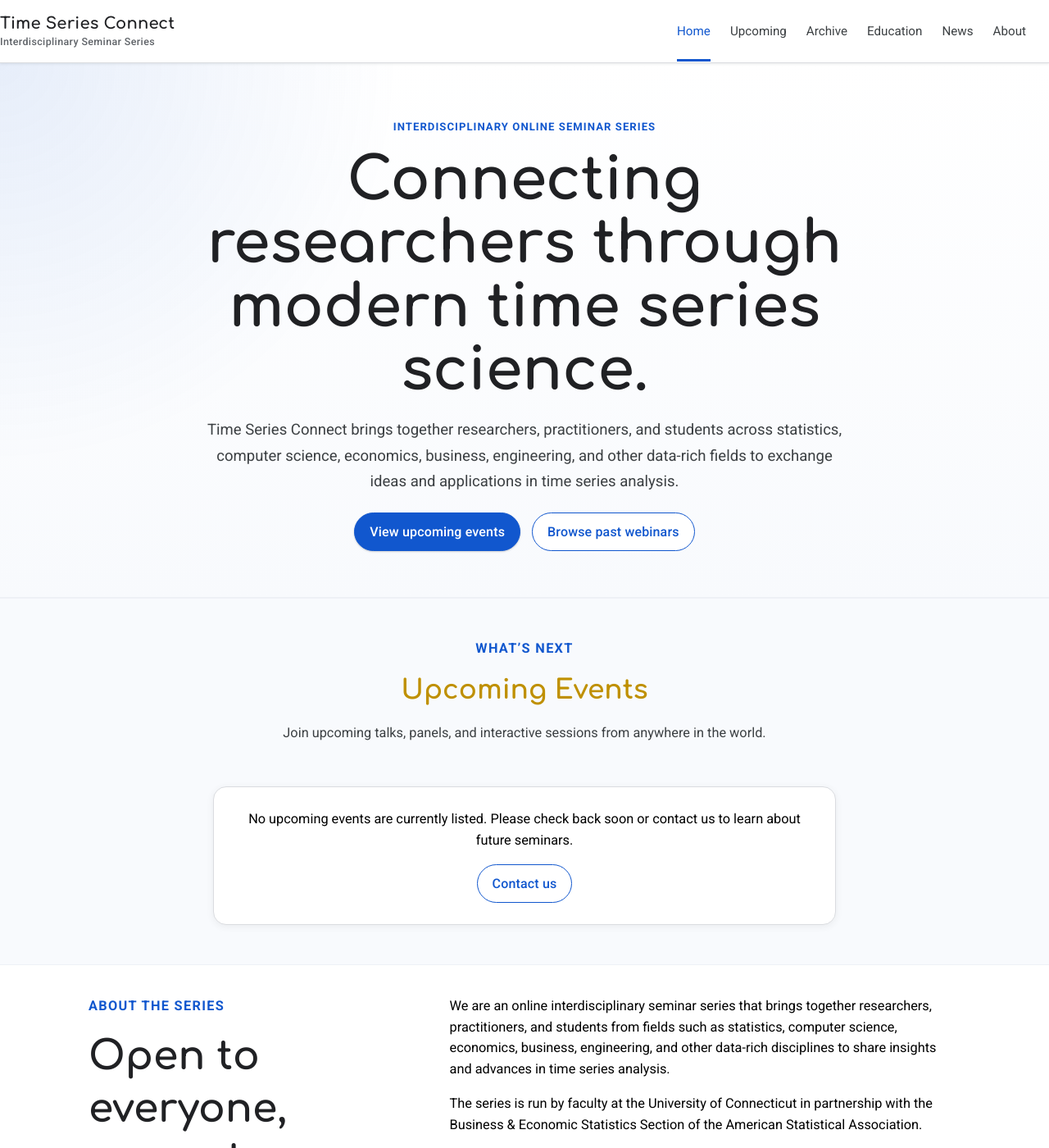
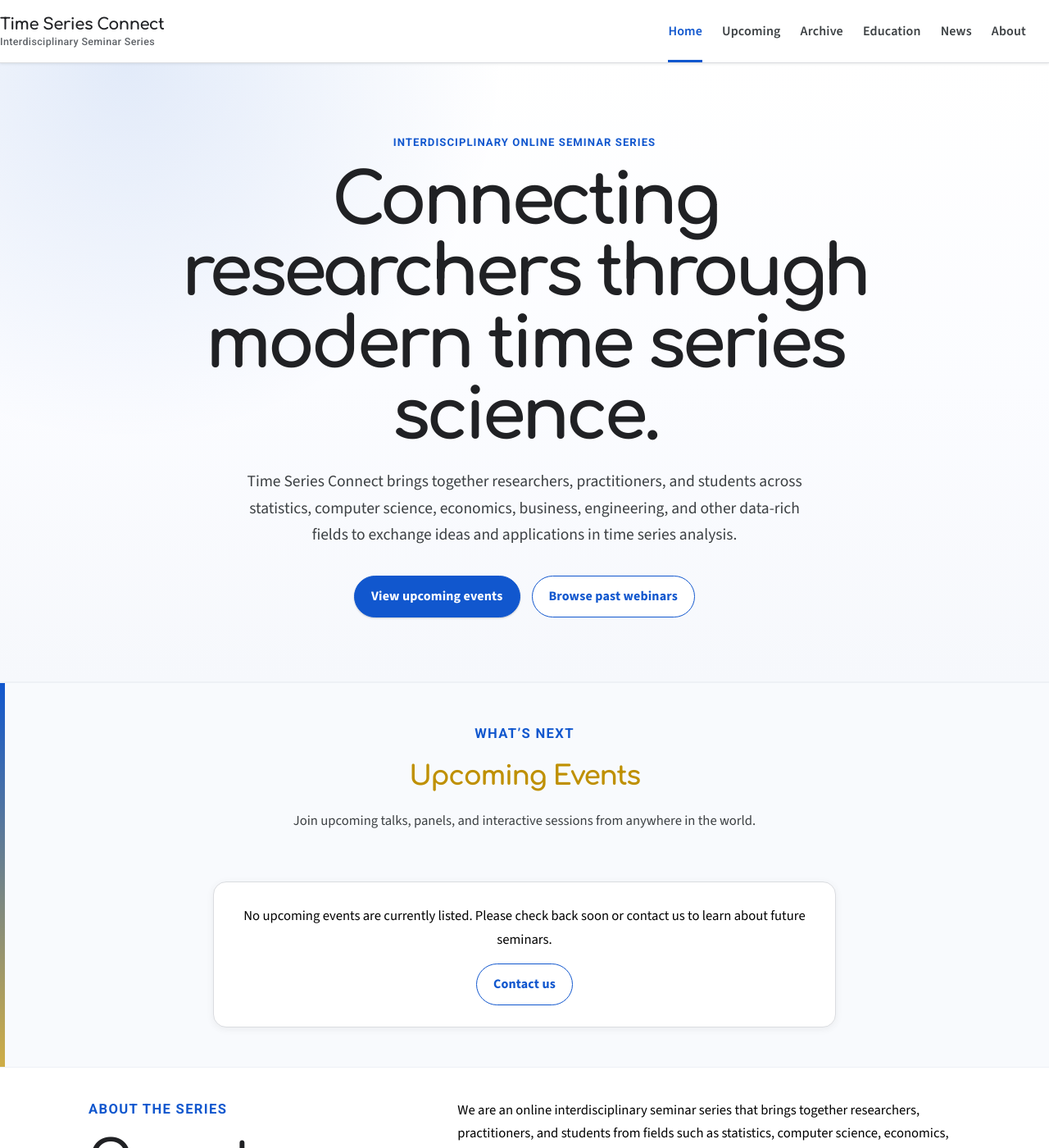
Before and after one commit to yaozheng-stat/time-series-connect, a Jekyll site: the page built from index.md, in a window 1280 px wide and 1400 px high. Shown: the whole window at 82% size. Built offline with Jekyll 4.4.1, drawn with Linux system fonts in a browser that asks for light colours.

Commit message:
Polish homepage typography and events

```diff
--- a/_includes/head.html
+++ b/_includes/head.html
@@ -5,5 +5,6 @@
   <meta name="description" content="{{ site.description }}">
   <link rel="stylesheet" href="{{ '/assets/css/main.css' | relative_url }}">
   <link rel="stylesheet" href="{{ '/assets/css/nav-overrides.css' | relative_url }}">
+  <link rel="stylesheet" href="{{ '/assets/css/typography-events.css' | relative_url }}">
   {% seo %}
 </head>
--- /dev/null
+++ b/assets/css/typography-events.css
@@ -0,0 +1,259 @@
+@import url('https://fonts.googleapis.com/css2?family=Source+Sans+3:wght@400;500;600;700;800&display=swap');
+
+/* Professional typography and homepage event refinements. */
+body{
+  font-family:'Source Sans 3',Roboto,Arial,sans-serif;
+  font-size:17px;
+  line-height:1.65;
+  color:#202124;
+}
+
+p,
+.google-section p,
+.content-card p,
+.content-card li{
+  font-size:1.04rem;
+  line-height:1.72;
+}
+
+.site-title__name,
+h1,
+h2,
+h3,
+h4{
+  letter-spacing:-.025em;
+}
+
+.site-title__name{
+  font-family:Comfortaa,Arial,sans-serif;
+}
+
+.site-nav a{
+  font-family:'Source Sans 3',Roboto,Arial,sans-serif;
+  font-size:1rem;
+  font-weight:600;
+  letter-spacing:.01em;
+}
+
+.home-lede{
+  background:
+    radial-gradient(circle at 12% 0%,rgba(17,87,206,.12),transparent 34%),
+    linear-gradient(180deg,#ffffff 0%,#fbfcff 52%,#f6f8fc 100%);
+}
+
+.home-lede__inner{
+  max-width:1040px;
+  padding-top:86px;
+  padding-bottom:78px;
+}
+
+.home-lede h1{
+  max-width:900px;
+  font-size:clamp(3rem,6.7vw,5.45rem);
+  line-height:1.02;
+  letter-spacing:-.055em;
+}
+
+.home-lede__summary{
+  max-width:700px;
+  font-size:1.22rem;
+  line-height:1.68;
+}
+
+.home-lede__actions{
+  margin-top:34px;
+}
+
+.google-button,
+.button{
+  font-family:'Source Sans 3',Roboto,Arial,sans-serif;
+  font-size:1rem;
+  font-weight:700;
+  padding:11px 20px;
+}
+
+.section-heading{
+  margin-bottom:36px;
+}
+
+.section-heading h2,
+.home-about h2,
+.home-quick-links h2,
+.acknowledgments h2{
+  letter-spacing:-.04em;
+}
+
+.home-events{
+  position:relative;
+  overflow:hidden;
+}
+
+.home-events:before{
+  content:"";
+  position:absolute;
+  inset:0 auto 0 0;
+  width:6px;
+  background:linear-gradient(180deg,var(--blue),rgba(191,144,0,.72));
+}
+
+.home-event-list{
+  max-width:980px;
+  margin-left:auto;
+  margin-right:auto;
+  gap:22px;
+}
+
+.home-event-card{
+  position:relative;
+  grid-template-columns:132px minmax(0,1fr);
+  gap:30px;
+  padding:28px 30px;
+  border:1px solid rgba(218,220,224,.86);
+  border-radius:22px;
+  box-shadow:0 10px 30px rgba(60,64,67,.08);
+}
+
+.home-event-card:before{
+  content:"";
+  position:absolute;
+  left:-11px;
+  top:38px;
+  width:20px;
+  height:20px;
+  border-radius:999px;
+  background:#fff;
+  border:5px solid var(--blue);
+  box-shadow:0 0 0 5px #f8fafd;
+}
+
+.home-event-card:hover{
+  transform:translateY(-2px);
+  box-shadow:0 18px 46px rgba(60,64,67,.15);
+}
+
+.home-event-card__date{
+  min-height:132px;
+  border-radius:18px;
+  border:0;
+  background:linear-gradient(180deg,#ffffff 0%,#f2f6ff 100%);
+  box-shadow:inset 0 0 0 1px #e3e8f2;
+}
+
+.home-event-card__month,
+.home-event-card__year{
+  color:#5f6368;
+  font-size:.82rem;
+  font-weight:800;
+  letter-spacing:.12em;
+}
+
+.home-event-card__day{
+  font-size:2.75rem;
+  letter-spacing:-.06em;
+}
+
+.home-event-card__content .date{
+  margin-bottom:6px;
+}
+
+.home-event-card__content h3{
+  max-width:760px;
+  margin-top:0;
+  margin-bottom:10px;
+  font-size:clamp(1.35rem,2.4vw,1.78rem);
+  line-height:1.2;
+  letter-spacing:-.035em;
+}
+
+.home-event-card__content p{
+  max-width:720px;
+  color:#303134;
+}
+
+.event-actions{
+  margin-top:18px;
+}
+
+.event-actions .google-button{
+  padding:8px 16px;
+}
+
+.home-about__grid{
+  gap:64px;
+}
+
+.home-about h2{
+  max-width:420px;
+  font-size:clamp(2.35rem,4.6vw,3.7rem);
+  line-height:1.08;
+}
+
+.home-link-card{
+  padding:26px;
+  border-radius:20px;
+}
+
+.home-link-card span{
+  font-size:1.12rem;
+  letter-spacing:-.025em;
+}
+
+.home-link-card small{
+  font-size:1rem;
+}
+
+@media(max-width:900px){
+  .home-lede__inner{
+    padding-top:60px;
+    padding-bottom:58px;
+  }
+
+  .home-lede h1{
+    font-size:clamp(2.65rem,9vw,4.5rem);
+  }
+
+  .home-events:before{
+    width:4px;
+  }
+
+  .home-event-card{
+    grid-template-columns:1fr;
+    padding:24px;
+  }
+
+  .home-event-card:before{
+    left:-9px;
+    top:30px;
+    width:16px;
+    height:16px;
+    border-width:4px;
+  }
+
+  .home-event-card__date{
+    min-height:auto;
+    align-items:flex-start;
+    padding:18px 20px;
+  }
+
+  .home-about h2{
+    max-width:none;
+  }
+}
+
+@media(max-width:560px){
+  body{
+    font-size:16px;
+  }
+
+  .home-lede h1{
+    font-size:2.55rem;
+  }
+
+  .home-lede__summary{
+    font-size:1.08rem;
+  }
+
+  .home-event-card{
+    border-radius:18px;
+  }
+}
```
